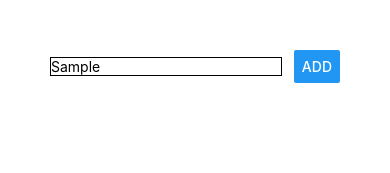
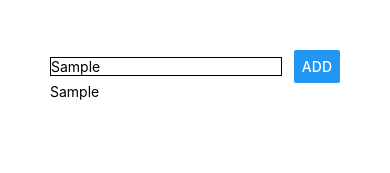
Before and after one commit to FrankGerold/NativeTutorial-course_goals, a React Native app: screen / in a window 390 px wide. Both pictures are taken after typing "Sample" into the empty fields and a click on the button "ADD". Shown: the top 173 px of the page. Built offline with nearby package versions, Linux system fonts and the light colour scheme.

Commit message:
view shows list of goals

```diff
--- a/App.js
+++ b/App.js
@@ -4,16 +4,19 @@ import { StyleSheet, Text, View, TextInput, Button } from 'react-native';
 
 export default function App() {
   const [enteredGoal, setEnteredGoal] = useState('');
+  const [goalsList, setgoalsList] = useState([]);
 
   return (
     <View style={styles.screen}>
       <View style={styles.inputContainer}>
         <TextInput placeholder="Course Goal" style={styles.input} onChangeText={enteredText=>setEnteredGoal(enteredText)} />
-        <Button title="ADD" onPress={()=>{console.log(enteredGoal)}} />
+        <Button title="ADD" onPress={()=>{
+            setgoalsList(currentGoals => [...currentGoals, enteredGoal]);
+          }} />
       </View>
 
       <View>
-
+        {goalsList.map(goal => <Text>{goal}</Text>)}
       </View>
 
       <View>
```
